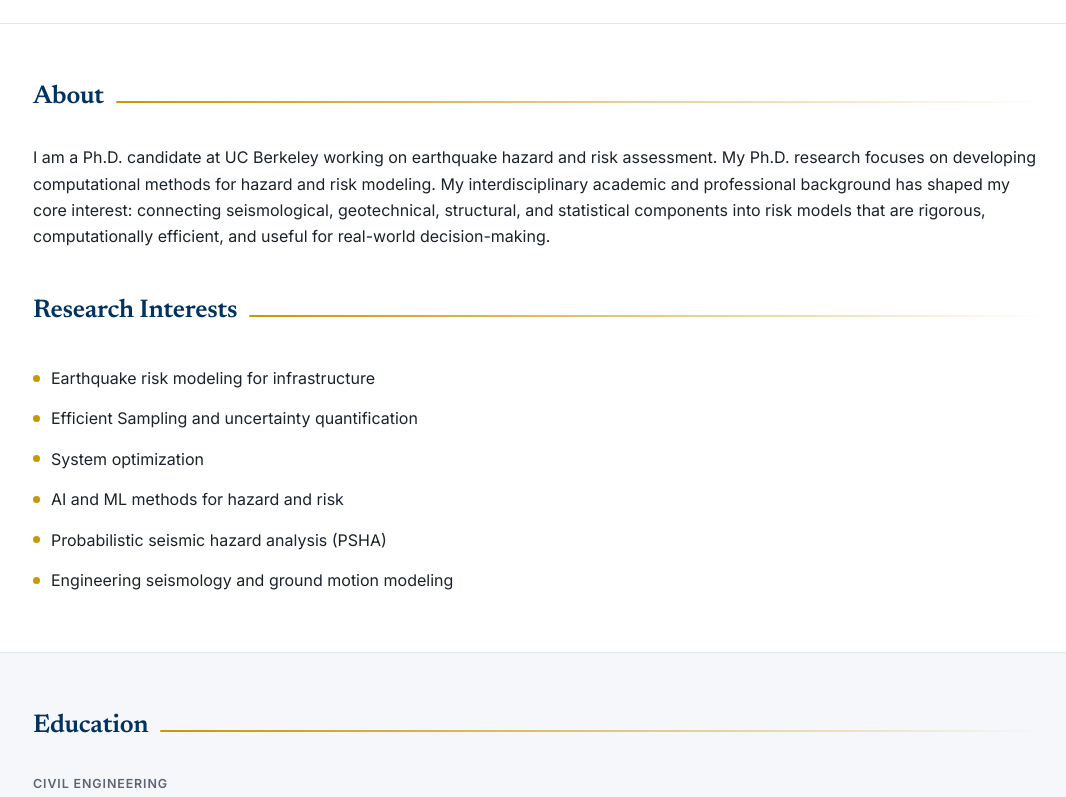
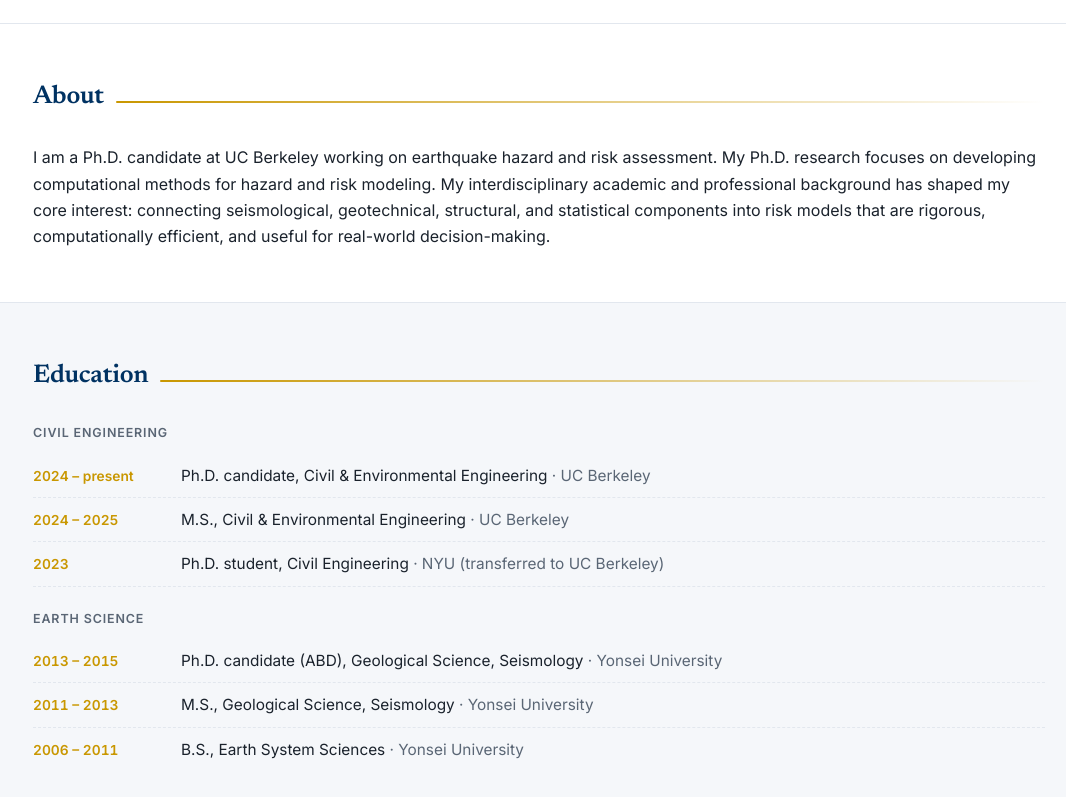
Before and after one commit to sehoung/sehoung.github.io, a plain HTML site: page index.html in a window 1280 px wide. Shown: the part 393-1190 px from the top of the page, without its empty margins (101-1167 px from the left). Drawn offline with Linux system fonts and the light colour scheme.

Commit message:
Remove research interests section
Removed the research interests section from the index.html file.

```diff
--- a/index.html
+++ b/index.html
@@ -244,18 +244,6 @@
         connecting seismological, geotechnical, structural, and statistical components into risk models that are rigorous, computationally efficient, and useful for real-world decision-making.
       </p>
     </div>
-    <div>
-      <h2 class="section-title">Research Interests</h2>
-      <ul class="interests">
-        <li>Earthquake risk modeling for infrastructure</li>
-        <li>Efficient Sampling and uncertainty quantification</li>
-        <li>System optimization</li>
-        <li>AI and ML methods for hazard and risk</li>
-        <li>Probabilistic seismic hazard analysis (PSHA)</li>
-        <li>Engineering seismology and ground motion modeling</li>
-      </ul>
-    </div>
-  </div>
 </section>
 
 <!-- ================= EDUCATION ================= -->
```
